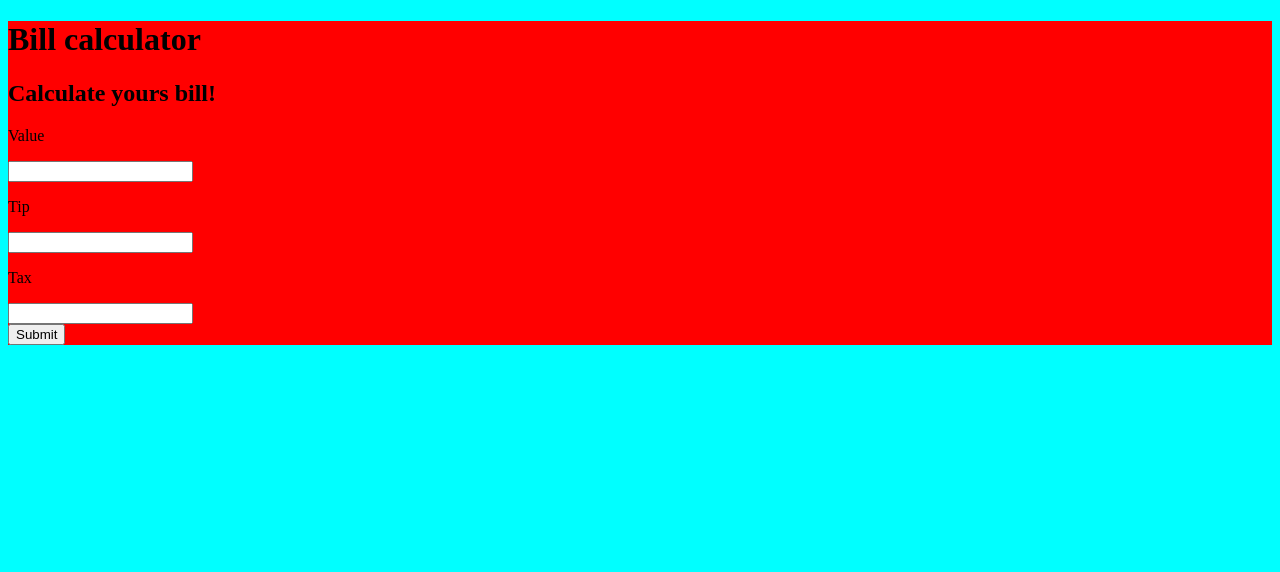
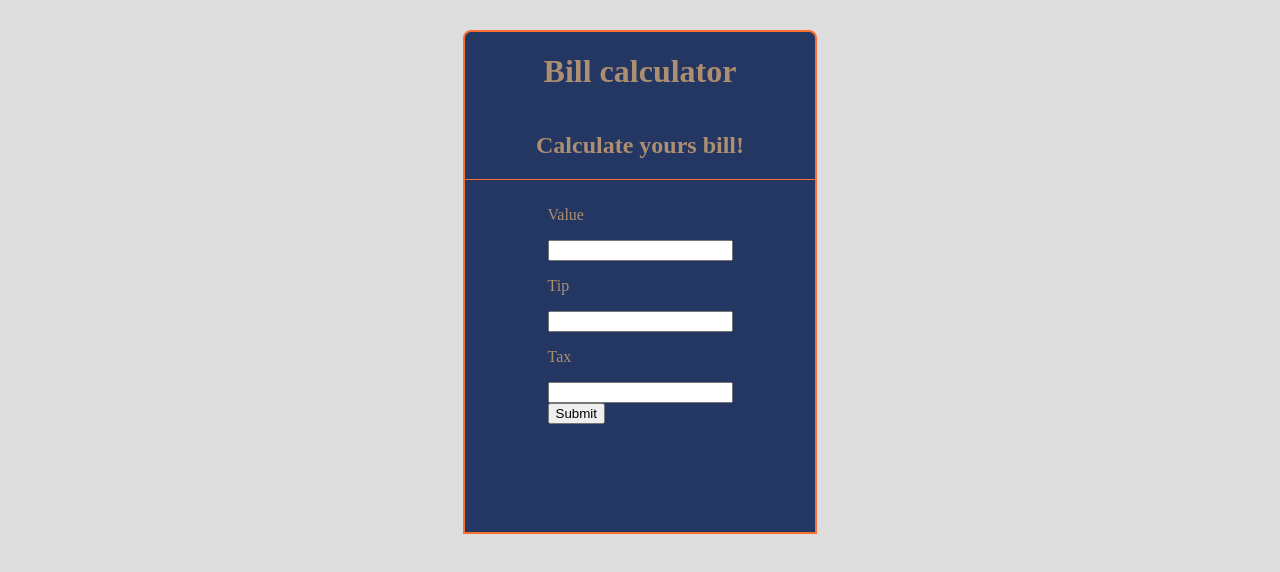
Before and after one commit to devPrzemyslawT/rsbasic-w4e1-restaurant-bill, a React (Create React App) app: page / in a window 1280 px wide. Shown: the top 572 px of the page. Built offline with nearby package versions, Linux system fonts and the light colour scheme.

Commit message:
app - quick styling

```diff
--- a/src/App.css
+++ b/src/App.css
@@ -1,5 +1,39 @@
 .App {
-	background-color: red;
+	position: relative;
+	display: flex;
+	justify-content: center;
+	align-items: center;
+	flex-direction: column;
+	height: 500px;
+	width: 350px;
+	background-color: #243763;
+	border: 2px solid #FF6E31;
+	border-top-left-radius: 8px;
+	border-top-right-radius: 8px;
+	color: #AD8E70;
+}
+
+.App-title {
+	/* position: absolute; */
+	width: 100%;
+	height: 30%;
+	display: flex;
+	flex-direction: column;
+	align-items: center;
+}
+
+.App-line {
+	width: 100%;
+	height: 1px;
+	background-color: #FF6E31;
+}
+.App-body {
+	width: 100%;
+	height: 70%;
+	margin-top: 10px;
+	display: flex;
+	flex-direction: column;
+	align-items: center;
 }
 
 .App-logo {
--- a/src/App.js
+++ b/src/App.js
@@ -8,6 +8,7 @@ function App() {
 				<h1> Bill calculator </h1>
 				<h2> Calculate yours bill!</h2>
 			</div>
+			<div className='App-line'></div>
 			<div className='App-body'>
 				<form>
 					<p>Value</p>
--- a/src/index.css
+++ b/src/index.css
@@ -1,3 +1,10 @@
 body {
-	background-color: aqua;
+  margin-top: 30px;
+	display: flex;
+  flex-direction: column;
+  align-items: center ;
+  justify-content: center;
+
+  background-color: #ddd;
+
 }
```
